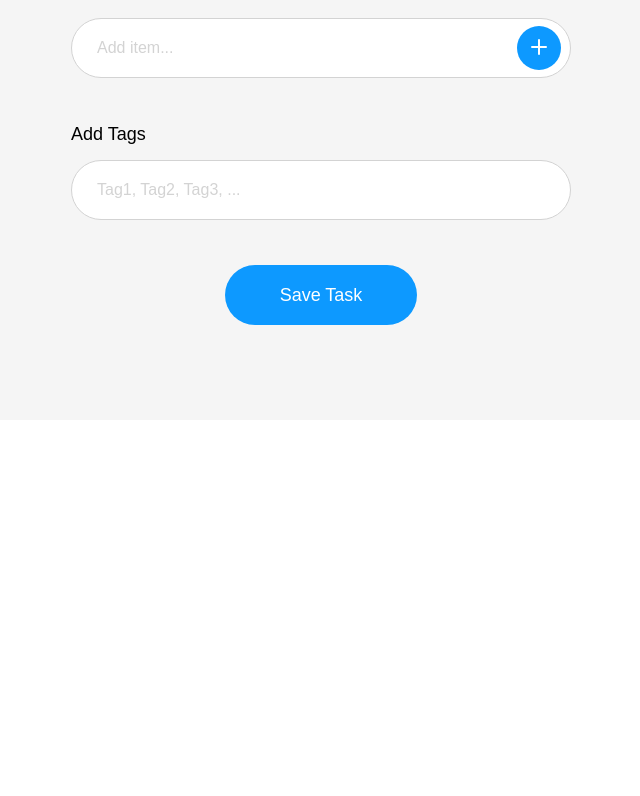
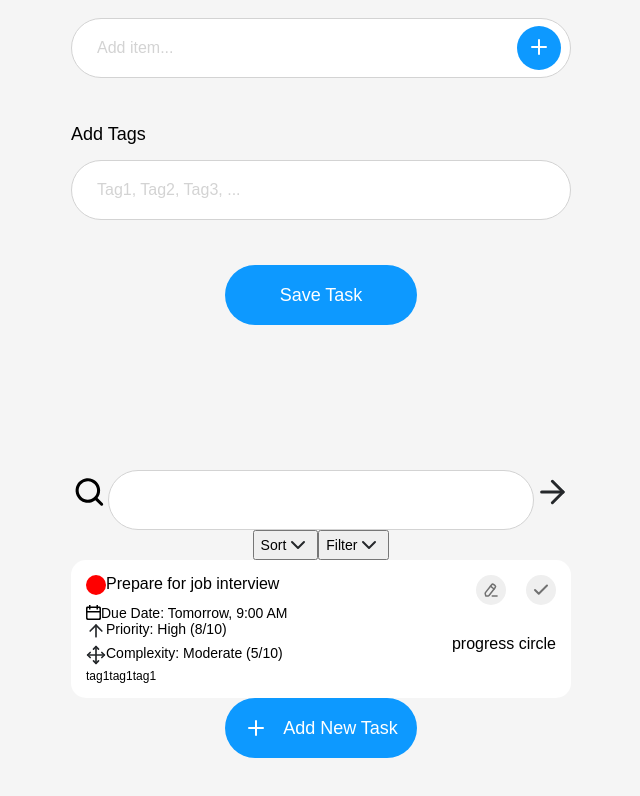
Before and after one commit to ImranHuhn/react_todo_app, a React (Vite) app: page / in a window 1280 px wide. Shown: the part 588-1384 px from the top of the page, without its empty margins (319-959 px from the left). Before the commit the page ends 1008 px from the top, so only its background shows below. Built offline with nearby package versions, Linux system fonts and the light colour scheme.

Commit message:
added add new task button and icons

```diff
--- a/src/App.jsx
+++ b/src/App.jsx
@@ -13,12 +13,11 @@ class App extends React.Component {
   };
 
   render() {
-    console.log(this.state);
     return (
       <>
         <GlobalStyle />
-        {/* <Home /> */}
         <TaskForm getTask={this.getTask} title="Add New Task" />
+        <Home />
         {/* <TaskForm title="Edit Task" /> */}
       </>
     );
--- /dev/null
+++ b/src/components/ButtonWide/ButtonWide.styles.jsx
@@ -0,0 +1,15 @@
+import styled from "styled-components";
+
+export const Button = styled.button`
+  display: flex;
+  align-items: center;
+  justify-content: center;
+  height: 60px;
+  width: 192px;
+  border-radius: 30px;
+  border: none;
+  background-color: #0d99ff;
+  color: #fff;
+  cursor: pointer;
+  margin: auto;
+`;
--- /dev/null
+++ b/src/components/ButtonWide/index.jsx
@@ -0,0 +1,15 @@
+import React from "react";
+import { Button } from "./ButtonWide.styles";
+import { PlusIcon } from "../IconComponent";
+
+export const ButtonWide = (props) => {
+  const iconObj = {
+    plus: <PlusIcon width="24" height="24" style={{marginRight:"15px"}} />,
+  };
+  return (
+    <Button>
+      {iconObj[props.icon]}
+      <h2>{props.text}</h2>
+    </Button>
+  );
+};
--- a/src/components/CheckList/index.jsx
+++ b/src/components/CheckList/index.jsx
@@ -38,7 +38,7 @@ class CheckList extends React.Component {
             value={this.state.value}
           />
           <AddButton onClick={this.handleAdd} type="button">
-            <PlusIcon />
+            <PlusIcon width="24" height="24" />
           </AddButton>
         </InputWrapper>
         <div>
--- a/src/components/CheckListItem/index.jsx
+++ b/src/components/CheckListItem/index.jsx
@@ -15,12 +15,11 @@ class CheckListItem extends React.Component {
   };
 
   handleSubmit = () => {
-    console.log("submitting");
     this.setState({
       value: this.state.value,
       showInput: !this.state.showInput,
     });
-    this.props.editChecklistItem(this.props.item.id, this.state.value)
+    this.props.editChecklistItem(this.props.item.id, this.state.value);
   };
 
   handleChange = (e) => {
@@ -67,7 +66,7 @@ class CheckListItem extends React.Component {
             </EnterButton>
           ) : (
             <DeleteButton onClick={this.deleteChecklistItem} type="button">
-              <DeleteIcon />
+              <DeleteIcon width="24" height="24" />
             </DeleteButton>
           )}
         </Item>
--- a/src/components/Home/index.jsx
+++ b/src/components/Home/index.jsx
@@ -1,5 +1,14 @@
 import React from "react";
-import { MagnifyIcon, ArrowIcon, Chevron } from "../IconComponent";
+import { ButtonWide } from "../ButtonWide";
+import {
+  MagnifyIcon,
+  ArrowIcon,
+  Chevron,
+  DirectionalIcon,
+  Calendar,
+  EditIcon,
+  CheckIcon,
+} from "../IconComponent";
 
 class Home extends React.Component {
   render() {
@@ -9,15 +18,15 @@ class Home extends React.Component {
           display: "flex",
           justifyContent: "center",
           width: "100%",
-          backgroundColor: "lightblue",
+          backgroundColor: "rgb(245, 245, 245)",
           margin: "0 auto",
         }}
       >
-        <div style={{ width: "500px", padding: "50px 0", color: "black" }}>
+        <div style={{ width: "500px", padding: "50px 0" }}>
           <div style={{ display: "flex", justifyContent: "center" }}>
-            <MagnifyIcon style={{ width: "30px", height: "30px" }} />
+            <MagnifyIcon width="44" height="44" />
             <input type="text" />
-            <ArrowIcon style={{ rotate: "180deg" }} />
+            <ArrowIcon width="44" height="44" style={{ rotate: "180deg" }} />
           </div>
           <div style={{ display: "flex", justifyContent: "center" }}>
             <button style={{ display: "flex", alignItems: "center" }}>
@@ -29,22 +38,90 @@ class Home extends React.Component {
               <Chevron />
             </button>
           </div>
-          <div style={{ display: "flex", justifyContent: "center" }}>
-            <div style={{width: "500px"}}>
-              <div style={{ display: "flex" }}>
-                <div>(i)</div>
-                <h3>Prepare for job interview</h3>
-                <button>edit</button>
-                <button>complete</button>
+          <div
+            style={{
+              display: "flex",
+              justifyContent: "center",
+              backgroundColor: "#fff",
+              borderRadius: "15px",
+              padding: "15px",
+            }}
+          >
+            <div style={{ width: "500px" }}>
+              <div style={{ display: "flex", justifyContent: "space-between" }}>
+                <div style={{ display: "flex" }}>
+                  <div
+                    style={{
+                      backgroundColor: "red",
+                      borderRadius: "50%",
+                      width: "20px",
+                      height: "20px",
+                    }}
+                  ></div>
+                  <h3>Prepare for job interview</h3>
+                </div>
+                <div style={{ display: "flex" }}>
+                  <button
+                    style={{
+                      display: "flex",
+                      justifyContent: "center",
+                      alignItems: "center",
+                      borderRadius: "50%",
+                      width: "30px",
+                      height: "30px",
+                      border: "none",
+                      margin: "auto 20px"
+                    }}
+                  >
+                    <EditIcon style={{ width: "20px", height: "20px" }} />
+                  </button>
+                  <button
+                    style={{
+                      display: "flex",
+                      justifyContent: "center",
+                      alignItems: "center",
+                      borderRadius: "50%",
+                      width: "30px",
+                      height: "30px",
+                      border: "none",
+                    }}
+                  >
+                    <CheckIcon style={{ width: "20px", height: "20px" }} />
+                  </button>
+                </div>
               </div>
-              <div style={{ display: "flex", justifyItems: "space-between" }}>
+              <div style={{ display: "flex", justifyContent: "space-between" }}>
                 <div>
                   <div style={{ display: "flex" }}>
-                    <div>(i)</div>
+                    <div>
+                      <Calendar
+                        style={{
+                          width: "15px",
+                          height: "15px",
+                          display: "flex",
+                        }}
+                      />
+                    </div>
+                    <h4>Due Date: Tomorrow, 9:00 AM</h4>
+                  </div>
+                  <div style={{ display: "flex" }}>
+                    <div>
+                      <ArrowIcon
+                        style={{
+                          width: "20px",
+                          height: "20px",
+                          rotate: "90deg",
+                        }}
+                      />
+                    </div>
                     <h4>Priority: High (8/10)</h4>
                   </div>
                   <div style={{ display: "flex" }}>
-                    <div>(i)</div>
+                    <div>
+                      <DirectionalIcon
+                        style={{ width: "20px", height: "20px" }}
+                      />
+                    </div>
                     <h4>Complexity: Moderate (5/10)</h4>
                   </div>
                   <div style={{ display: "flex" }}>
@@ -59,6 +136,7 @@ class Home extends React.Component {
               </div>
             </div>
           </div>
+          <ButtonWide text="Add New Task" icon="plus" />
         </div>
       </div>
     );
--- a/src/components/IconComponent/index.jsx
+++ b/src/components/IconComponent/index.jsx
@@ -2,8 +2,6 @@ export const ArrowIcon = (props) => {
   return (
     <svg
       {...props}
-      width="24"
-      height="24"
       viewBox="0 0 24 24"
       fill="none"
       xmlns="http://www.w3.org/2000/svg"
@@ -30,8 +28,6 @@ export const PlusIcon = (props) => {
   return (
     <svg
       {...props}
-      width="24"
-      height="24"
       viewBox="0 0 24 24"
       fill="none"
       xmlns="http://www.w3.org/2000/svg"
@@ -58,8 +54,6 @@ export const DeleteIcon = (props) => {
   return (
     <svg
       {...props}
-      width="24"
-      height="24"
       viewBox="0 0 24 24"
       fill="none"
       xmlns="http://www.w3.org/2000/svg"
@@ -91,8 +85,6 @@ export const EnterIcon = (props) => {
       id="Uploaded to svgrepo.com"
       xmlns="http://www.w3.org/2000/svg"
       xmlnsXlink="http://www.w3.org/1999/xlink"
-      width="800px"
-      height="800px"
       viewBox="0 0 32 32"
       xmlSpace="preserve"
     >
@@ -109,13 +101,11 @@ export const MagnifyIcon = (props) => {
   return (
     <svg
       {...props}
-      width="24"
-      height="24"
       viewBox="0 0 24 24"
       fill="none"
       xmlns="http://www.w3.org/2000/svg"
     >
-      <g clip-path="url(#clip0_651_2700)">
+      <g clipPath="url(#clip0_651_2700)">
         <path
           d="M20.71 19.29L17.31 15.9C18.407 14.5025 19.0022 12.7767 19 11C19 9.41775 18.5308 7.87103 17.6518 6.55544C16.7727 5.23985 15.5233 4.21447 14.0615 3.60897C12.5997 3.00347 10.9911 2.84504 9.43928 3.15372C7.88743 3.4624 6.46197 4.22433 5.34315 5.34315C4.22433 6.46197 3.4624 7.88743 3.15372 9.43928C2.84504 10.9911 3.00347 12.5997 3.60897 14.0615C4.21447 15.5233 5.23985 16.7727 6.55544 17.6518C7.87103 18.5308 9.41775 19 11 19C12.7767 19.0022 14.5025 18.407 15.9 17.31L19.29 20.71C19.383 20.8037 19.4936 20.8781 19.6154 20.9289C19.7373 20.9797 19.868 21.0058 20 21.0058C20.132 21.0058 20.2627 20.9797 20.3846 20.9289C20.5064 20.8781 20.617 20.8037 20.71 20.71C20.8037 20.617 20.8781 20.5064 20.9289 20.3846C20.9797 20.2627 21.0058 20.132 21.0058 20C21.0058 19.868 20.9797 19.7373 20.9289 19.6154C20.8781 19.4936 20.8037 19.383 20.71 19.29ZM5 11C5 9.81332 5.3519 8.65328 6.01119 7.66658C6.67047 6.67989 7.60755 5.91085 8.7039 5.45673C9.80026 5.0026 11.0067 4.88378 12.1705 5.11529C13.3344 5.3468 14.4035 5.91825 15.2426 6.75736C16.0818 7.59648 16.6532 8.66558 16.8847 9.82946C17.1162 10.9933 16.9974 12.1997 16.5433 13.2961C16.0892 14.3925 15.3201 15.3295 14.3334 15.9888C13.3467 16.6481 12.1867 17 11 17C9.4087 17 7.88258 16.3679 6.75736 15.2426C5.63214 14.1174 5 12.5913 5 11Z"
           fill="black"
@@ -143,10 +133,164 @@ export const Chevron = (props) => {
       <path
         d="M6 9L12 15L18 9"
         stroke="#25282B"
-        stroke-width="2"
-        stroke-linecap="round"
-        stroke-linejoin="round"
+        strokeWidth="2"
+        strokeLinecap="round"
+        strokeLinejoin="round"
       />
     </svg>
   );
 };
+
+export const DirectionalIcon = (props) => {
+  return (
+    <svg
+      {...props}
+      width="20"
+      height="20"
+      viewBox="0 0 18 18"
+      fill="none"
+      xmlns="http://www.w3.org/2000/svg"
+    >
+      <g clipPath="url(#clip0_651_2615)">
+        <path
+          d="M3.75 6.75L1.5 9L3.75 11.25"
+          stroke="#25282B"
+          strokeWidth="1.5"
+          strokeLinecap="round"
+          strokeLinejoin="round"
+        />
+        <path
+          d="M6.75 3.75L9 1.5L11.25 3.75"
+          stroke="#25282B"
+          strokeWidth="1.5"
+          strokeLinecap="round"
+          strokeLinejoin="round"
+        />
+        <path
+          d="M11.25 14.25L9 16.5L6.75 14.25"
+          stroke="#25282B"
+          strokeWidth="1.5"
+          strokeLinecap="round"
+          strokeLinejoin="round"
+        />
+        <path
+          d="M14.25 6.75L16.5 9L14.25 11.25"
+          stroke="#25282B"
+          strokeWidth="1.5"
+          strokeLinecap="round"
+          strokeLinejoin="round"
+        />
+        <path
+          d="M1.5 9H16.5"
+          stroke="#25282B"
+          strokeWidth="1.5"
+          strokeLinecap="round"
+          strokeLinejoin="round"
+        />
+        <path
+          d="M9 1.5V16.5"
+          stroke="#25282B"
+          strokeWidth="1.5"
+          strokeLinecap="round"
+          strokeLinejoin="round"
+        />
+      </g>
+      <defs>
+        <clipPath id="clip0_651_2615">
+          <rect width="18" height="18" fill="white" />
+        </clipPath>
+      </defs>
+    </svg>
+  );
+};
+
+export const Calendar = (props) => {
+  return (
+    <svg
+      {...props}
+      viewBox="0 0 20 20"
+      version="1.1"
+      xmlns="http://www.w3.org/2000/svg"
+      xmlnsXlink="http://www.w3.org/1999/xlink"
+    >
+      <title>calendar [#1322]</title>
+      <desc>Created with Sketch.</desc>
+      <defs></defs>
+      <g
+        id="Page-1"
+        stroke="none"
+        strokeidth="1"
+        fill="none"
+        fillRule="evenodd"
+      >
+        <g
+          id="Dribbble-Light-Preview"
+          transform="translate(-60.000000, -2319.000000)"
+          fill="#000"
+        >
+          <g id="icons" transform="translate(56.000000, 160.000000)">
+            <path
+              d="M21.971246,2167 L5.99680511,2167 L5.99680511,2163.971 C5.99680511,2163.435 6.43111022,2163 6.96625399,2163 L7.99361022,2163 L7.99361022,2165 L9.99041534,2165 L9.99041534,2163 L17.9776358,2163 L17.9776358,2165 L19.9744409,2165 L19.9744409,2163 L20.9728435,2163 C21.5239617,2163 21.971246,2163.448 21.971246,2164 L21.971246,2167 Z M21.971246,2176 C21.971246,2176.55 21.5219649,2177 20.9728435,2177 L6.99520767,2177 C6.44408946,2177 5.99680511,2176.552 5.99680511,2176 L5.99680511,2169 L21.971246,2169 L21.971246,2176 Z M4.06389776,2176.761 C4.06389776,2177.865 5.02136581,2179 6.12360224,2179 L22.0980431,2179 C23.201278,2179 24,2177.979 24,2176.761 C24,2176.372 23.9680511,2164.36 23.9680511,2163.708 C23.9680511,2161.626 23.6875,2161 19.9744409,2161 L19.9744409,2159 L17.9776358,2159 L17.9776358,2161 L9.99041534,2161 L9.99041534,2159 L7.99361022,2159 L7.99361022,2161 L5.99680511,2161 C4.8985623,2161 4,2161.9 4,2163 L4.06389776,2176.761 Z"
+              id="calendar-[#1322]"
+            ></path>
+          </g>
+        </g>
+      </g>
+    </svg>
+  );
+};
+
+export const EditIcon = (props) => {
+  return (
+    <svg
+      {...props}
+      viewBox="0 0 18 18"
+      fill="none"
+      xmlns="http://www.w3.org/2000/svg"
+    >
+      <path
+        d="M10.2747 14.9239H15.0574"
+        stroke="#717171"
+        strokeWidth="1.5"
+        strokeLinecap="round"
+        strokeLinejoin="round"
+      />
+      <path
+        fillRule="evenodd"
+        clipRule="evenodd"
+        d="M9.64128 3.71677C10.194 3.01252 11.0873 3.04927 11.7923 3.60202L12.8348 4.41952C13.5398 4.97227 13.7895 5.82952 13.2368 6.53527L7.02003 14.4665C6.81228 14.732 6.49503 14.8888 6.15753 14.8925L3.75978 14.9233L3.21678 12.587C3.14028 12.2593 3.21678 11.9143 3.42453 11.648L9.64128 3.71677Z"
+        stroke="#717171"
+        strokeWidth="1.5"
+        strokeLinecap="round"
+        strokeLinejoin="round"
+      />
+      <path
+        d="M8.47705 5.20206L12.0726 8.02056"
+        stroke="#717171"
+        strokeWidth="1.5"
+        strokeLinecap="round"
+        strokeLinejoin="round"
+      />
+    </svg>
+  );
+};
+
+export const CheckIcon = () => {
+  return (
+    <svg
+      width="18"
+      height="18"
+      viewBox="0 0 18 18"
+      fill="none"
+      xmlns="http://www.w3.org/2000/svg"
+    >
+      <path
+        d="M15 4.5L6.75 12.75L3 9"
+        stroke="#717171"
+        strokeWidth="2"
+        strokeLinecap="round"
+        strokeLinejoin="round"
+      />
+    </svg>
+  );
+};
```
Also changed, not shown: src/components/TaskForm/TaskForm.styles.jsx (+9 -15 lines), src/components/TaskForm/index.jsx (+11 -10 lines).
